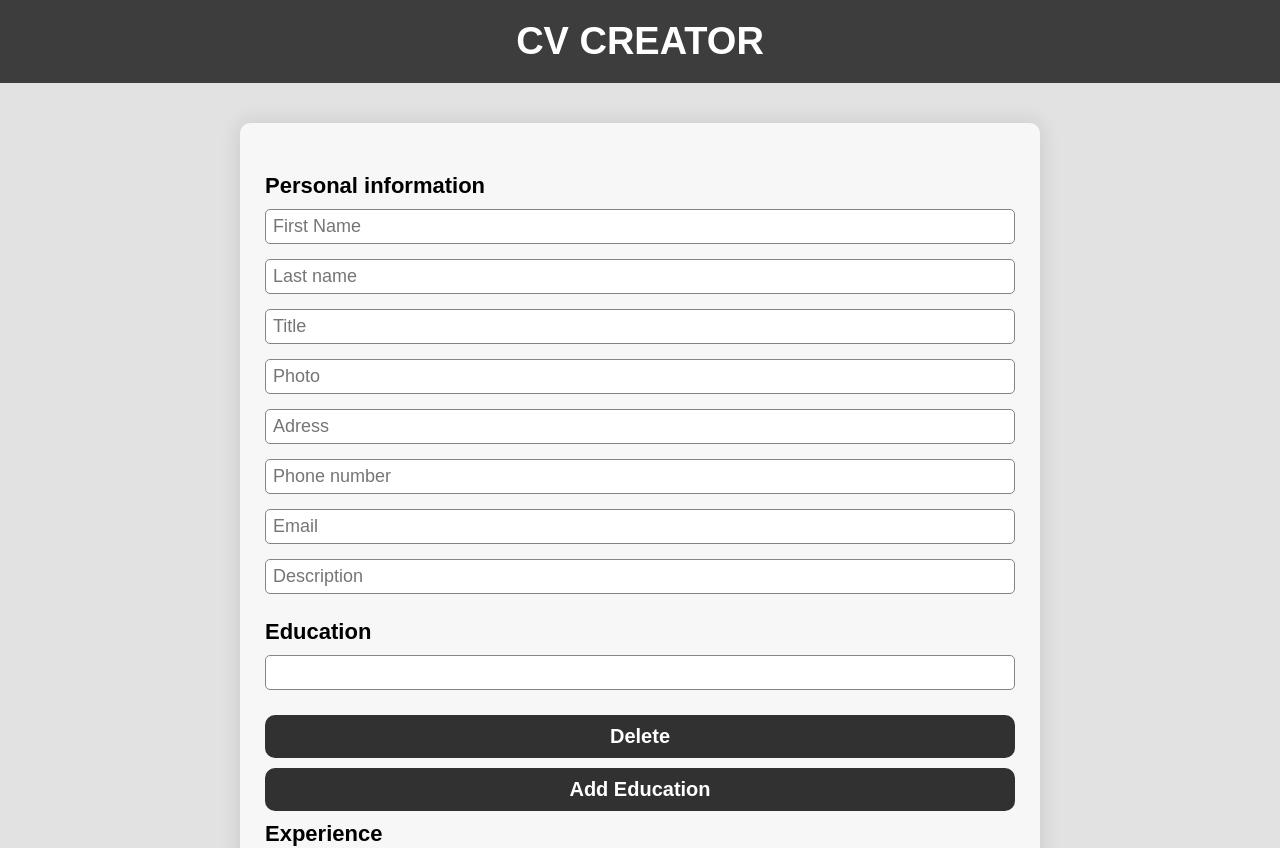
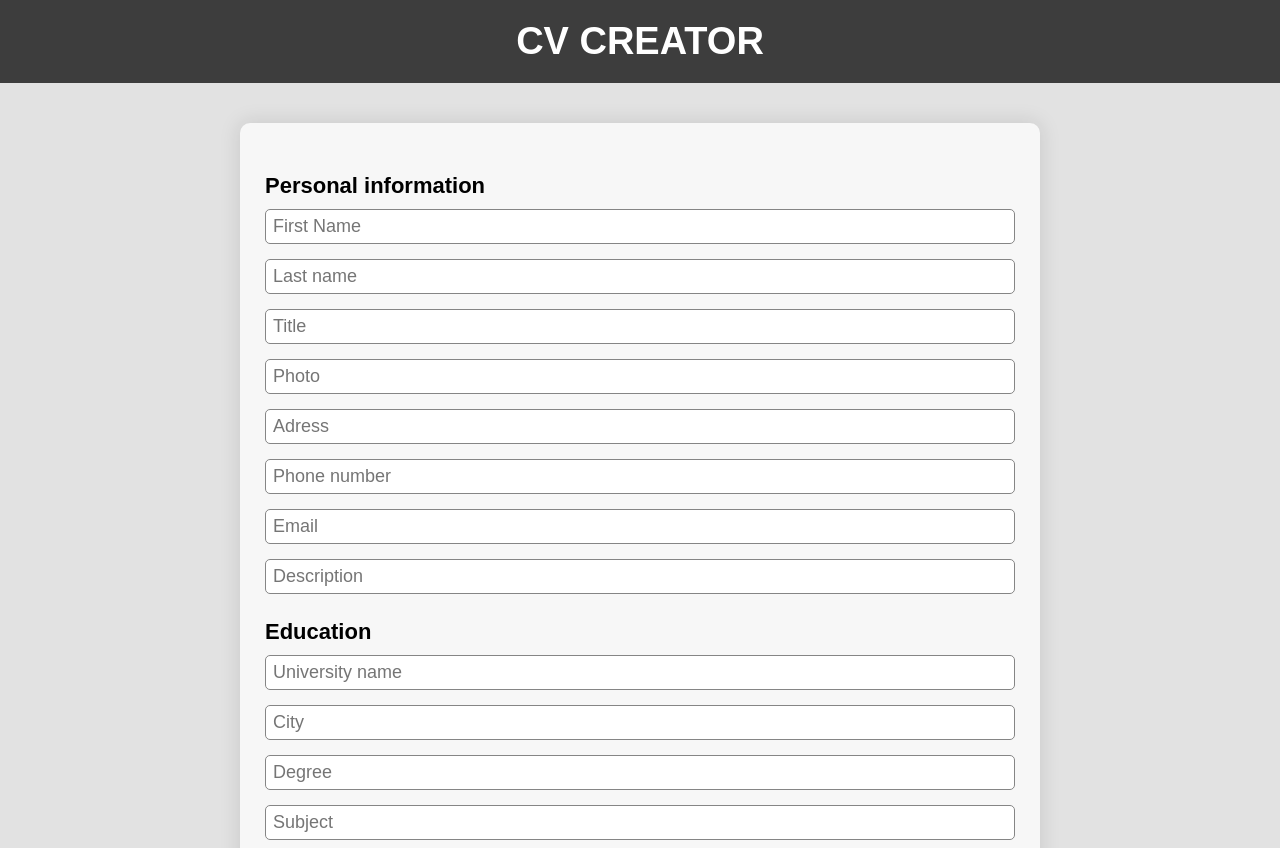
Before and after one commit to bernardkrehula/React-cv-creator, a React (Vite) app in the folder my-app/: page / in a window 1280 px wide. Shown: the top 848 px of the page. Built offline with nearby package versions, Linux system fonts and the light colour scheme.

Commit message:
Display reshaped inputs

```diff
--- a/my-app/src/SingleForm.jsx
+++ b/my-app/src/SingleForm.jsx
@@ -1,3 +1,4 @@
+import React from "react";
 
 const SingleForm = ({name, formInfo, initialized, updateFormInfo}) => {
 
@@ -6,20 +7,33 @@ const SingleForm = ({name, formInfo, initialized, updateFormInfo}) => {
         updateFormInfo(name, fieldName, value);
     }
 
-    if(initialized.current) console.log(Object.values(formInfo[name]))
+
 
     return(
         <form>
-            {initialized.current ? Object.values(formInfo[name]).map((info, index) => {
-                const { id, name, placeHolder, value} = info;
-                console.log(info)
-                return(
-                    <input key={id} name={name} placeholder={placeHolder} onChange={handleOnChange}></input>
+            {initialized.current ? (
+                name === 'personal' ? (
+                    Object.values(formInfo[name]).map((info, index) => {
+                    const { name: nameInfo, placeHolder, value } = info;
+                    return (
+                        <input key={index} name={nameInfo} placeholder={placeHolder} value={value} onChange={handleOnChange}/>
+                    );
+                    })
+                ) : (
+                    formInfo[name].map((infoGroup, groupIndex) => {
+                    return (
+                        <React.Fragment key={groupIndex}>
+                        {Object.entries(infoGroup).map(([key, info]) => {
+                            const { id, name: nameInfo, placeHolder, value } = info;
+                            return (
+                            <input key={id || key} name={nameInfo} placeholder={placeHolder} value={value} onChange={handleOnChange}/>
+                            );
+                        })}
+                       </React.Fragment>
+                    );
+                    })
                 )
-            })
-            :
-            ''
-            }
+                ) : null}
         </form>
     )
 }
```
